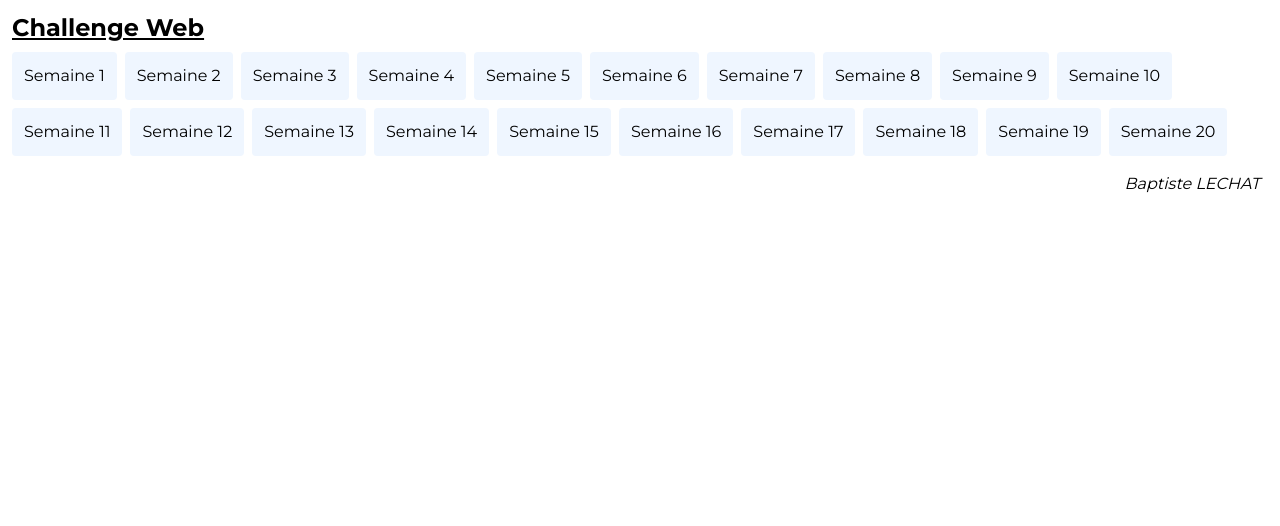
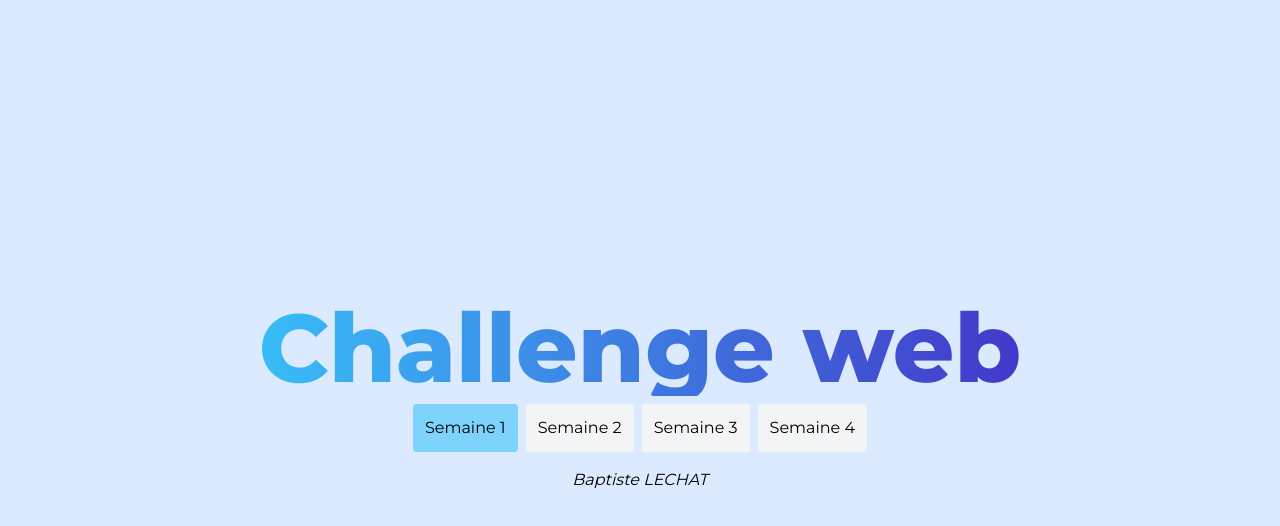
Before and after one commit to baptistelechat/spikes-challenges, a Next.js app: page / in a window 1280 px wide. Shown: the top 526 px of the page. Built offline with nearby package versions, Linux system fonts and the light colour scheme.

Commit message:
✨ (Home) - Update style of home page

```diff
--- a/src/app/page.tsx
+++ b/src/app/page.tsx
@@ -1,27 +1,40 @@
+import GradientHeading from "@/components/GradientHeading";
 import Link from "next/link";
 
 export default function Home() {
+  const currentWeek = 1; // Remplace cela par la semaine actuelle ou dynamiquement récupérée
+
   // Générer les liens et titres dynamiquement
-  const links = Array.from({ length: 20 }, (_, index) => ({
+  const links = Array.from({ length: currentWeek + 3 }, (_, index) => ({
     href: `/semaine-${index + 1}`,
     text: `Semaine ${index + 1}`,
+    disabled: index + 1 > currentWeek,
   }));
 
   return (
-    <main className="w-full flex flex-col p-3 gap-2">
-      <h1 className="text-2xl font-bold underline">Challenge Web</h1>
-      <div className="flex flex-wrap gap-2">
+    <main className="w-screen h-screen flex flex-col items-center justify-center gap-2 backdrop-blur bg-blue-100">
+      <GradientHeading
+        heading={1}
+        title="Challenge web"
+        from="from-sky-400"
+        to="to-indigo-700"
+      />
+      <div className="w-1/2 flex flex-wrap justify-center gap-2">
         {links.map((link, index) => (
           <Link
             key={index}
-            href={link.href}
-            className="w-fit p-3 rounded bg-blue-50 hover:underline hover:text-blue-500 hover:font-bold"
+            href={!link.disabled ? link.href : ""}
+            className={`w-fit p-3 rounded ${
+              !link.disabled
+                ? "bg-sky-300 hover:underline hover:text-white hover:-rotate-6 hover:scale-105 transition-all duration-300 ease-in-out"
+                : "bg-gray-100 cursor-not-allowed"
+            } `}
           >
             {link.text}
           </Link>
         ))}
       </div>
-      <p className="w-full italic p-2 text-right">Baptiste LECHAT</p>
+      <p className="w-full italic p-2 text-center">Baptiste LECHAT</p>
     </main>
   );
 }
--- /dev/null
+++ b/src/components/GradientHeading.tsx
@@ -0,0 +1,92 @@
+interface IGradientHeading {
+  title: string;
+  from?: string;
+  to?: string;
+  heading?: 1 | 2 | 3 | 4 | 5 | 6;
+}
+
+const GradientHeading = ({ title, from, to, heading }: IGradientHeading) => {
+  if (heading === 1) {
+    return (
+      <h1
+        className={`font-extrabold text-transparent text-8xl bg-clip-text bg-gradient-to-r ${
+          from ?? "from-pink-300"
+        } ${to ?? "to-pink-700"}`}
+      >
+        {title}
+      </h1>
+    );
+  }
+
+  if (heading === 2) {
+    return (
+      <h2
+        className={`font-extrabold text-transparent text-6xl bg-clip-text bg-gradient-to-r ${
+          from ?? "from-pink-300"
+        } ${to ?? "to-pink-700"}`}
+      >
+        {title}
+      </h2>
+    );
+  }
+
+  if (heading === 3) {
+    return (
+      <h3
+        className={`font-extrabold text-transparent text-4xl bg-clip-text bg-gradient-to-r ${
+          from ?? "from-pink-300"
+        } ${to ?? "to-pink-700"}`}
+      >
+        {title}
+      </h3>
+    );
+  }
+
+  if (heading === 4) {
+    return (
+      <h4
+        className={`font-extrabold text-transparent text-2xl bg-clip-text bg-gradient-to-r ${
+          from ?? "from-pink-300"
+        } ${to ?? "to-pink-700"}`}
+      >
+        {title}
+      </h4>
+    );
+  }
+
+  if (heading === 5) {
+    return (
+      <h5
+        className={`font-extrabold text-transparent text-xl bg-clip-text bg-gradient-to-r ${
+          from ?? "from-pink-300"
+        } ${to ?? "to-pink-700"}`}
+      >
+        {title}
+      </h5>
+    );
+  }
+
+  if (heading === 6) {
+    return (
+      <h6
+        className={`font-extrabold text-transparent text-lg bg-clip-text bg-gradient-to-r ${
+          from ?? "from-pink-300"
+        } ${to ?? "to-pink-700"}`}
+      >
+        {title}
+      </h6>
+    );
+  }
+
+  return (
+    <h1
+      className={`font-extrabold text-transparent text-8xl bg-clip-text bg-gradient-to-r ${
+        from ?? "from-pink-300"
+      } ${to ?? "to-pink-700"}`}
+    >
+      {title}
+    </h1>
+  );
+};
+
+export default GradientHeading;
```
